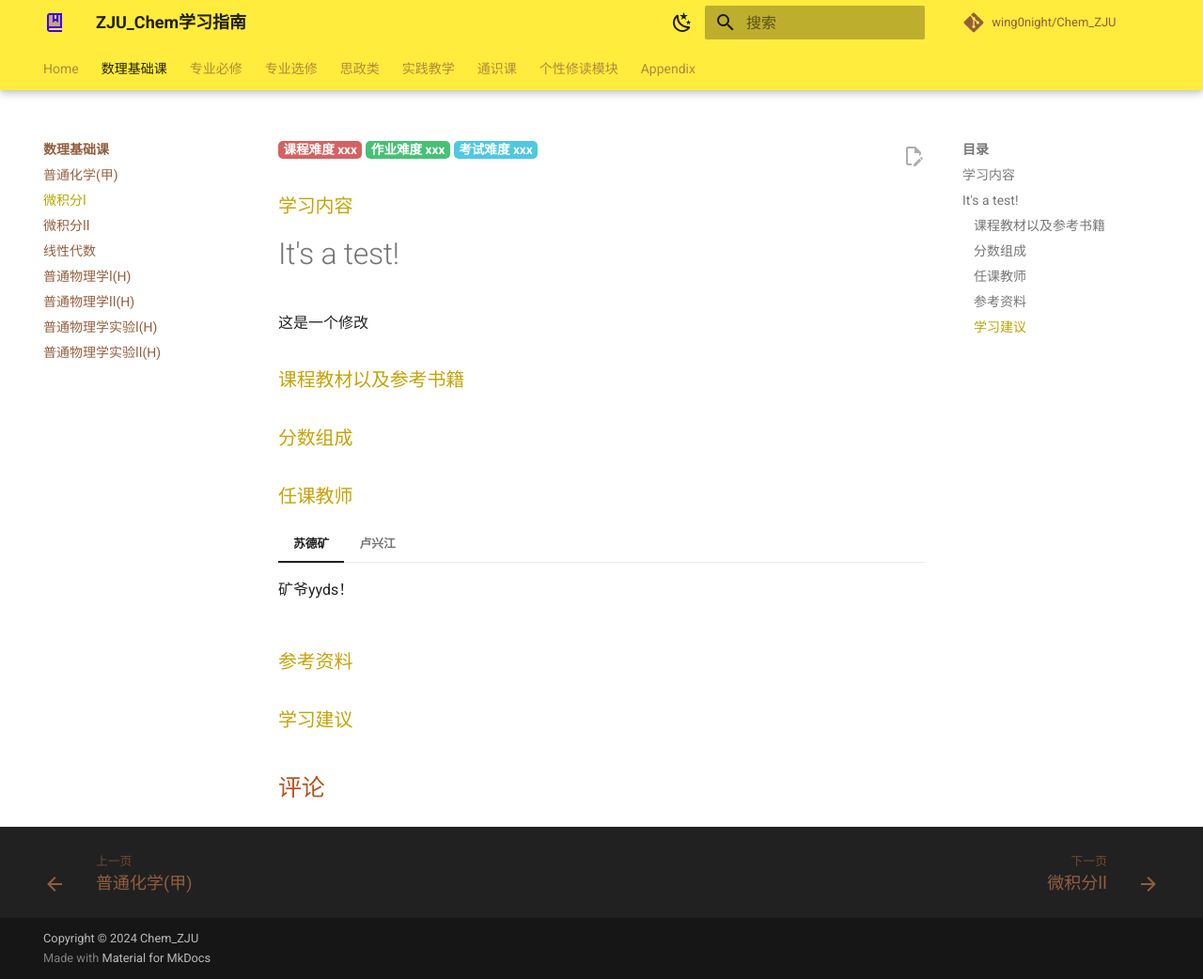
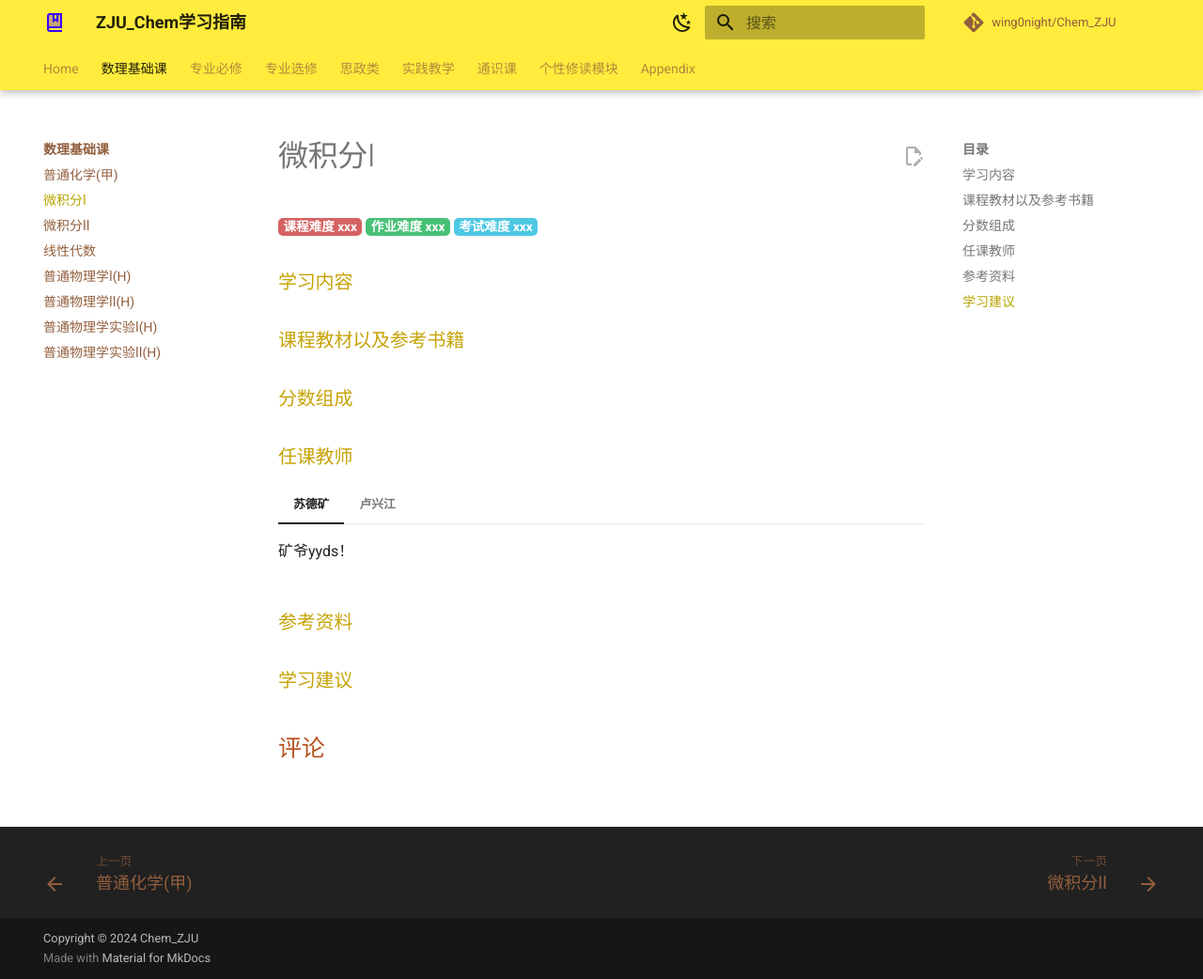
Before and after one commit to ChemZJU/Chem_ZJU, an MkDocs documentation site: the page built from docs/Basic/Calculus1(H).md, in a window 1280 px wide and 1042 px high. Shown: the whole window at 94% size. Built offline with MkDocs 1.6.1 and Material for MkDocs 9.7.7, drawn with Linux system fonts in a browser that asks for light colours; comment, search, counter and statistics services are not loaded; a style sheet for code colours, icons or effects is not loaded.

Commit message:
update: add some instruction

```diff
--- a/docs/Basic/Calculus1(H).md
+++ b/docs/Basic/Calculus1(H).md
@@ -10,9 +10,6 @@ comments: true
 
 ### 学习内容
 
-It's a test!
-=======
-这是一个修改
 
 
 
```
Also changed, not shown: docs/Appendix/HowToContribute.md (+2 -0 lines), readme.md (+1 -1 lines).
